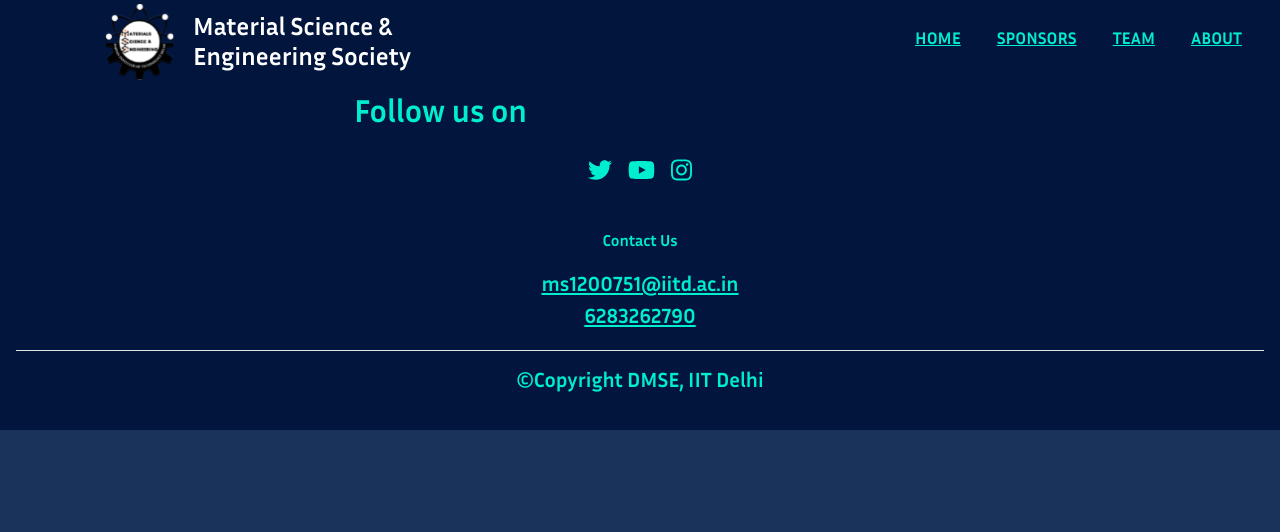
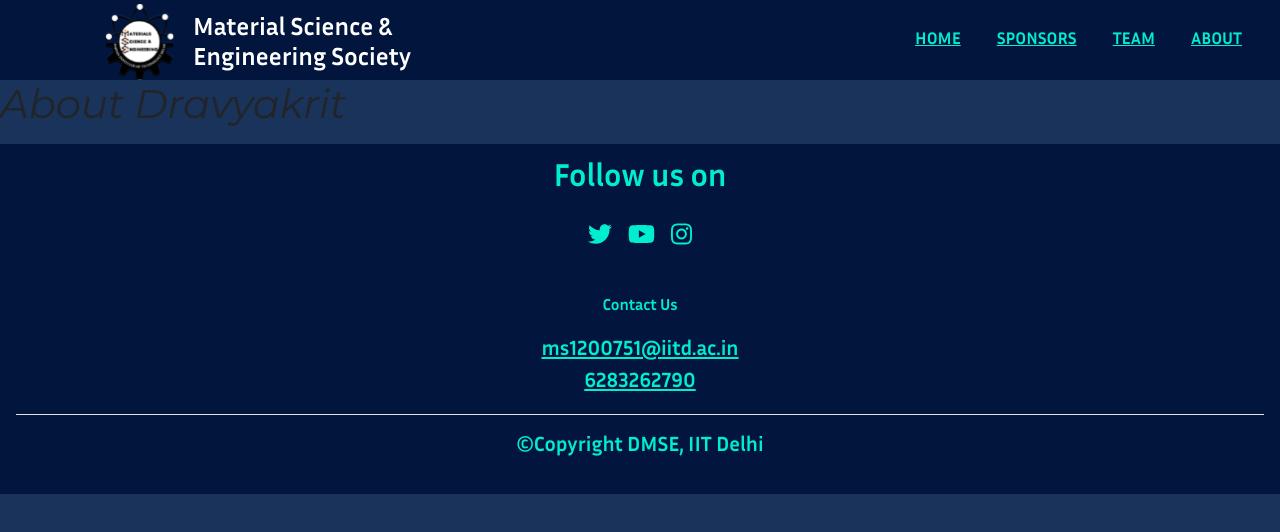
Before and after one commit to sunaina2863/symposium, a React (Create React App) app: page /about in a window 1280 px wide. Shown: the top 532 px of the page. Built offline with nearby package versions, Linux system fonts and the light colour scheme; the HTML template or start-up script is replaced by a standard one.

Commit message:
Update about.js

```diff
--- a/src/About/about.js
+++ b/src/About/about.js
@@ -3,7 +3,8 @@
 function About() {
     return(
         <div>
-
+        <h1>About Dravyakrit</h1>
+        <p></p>
         </div>
     )
 }
```
